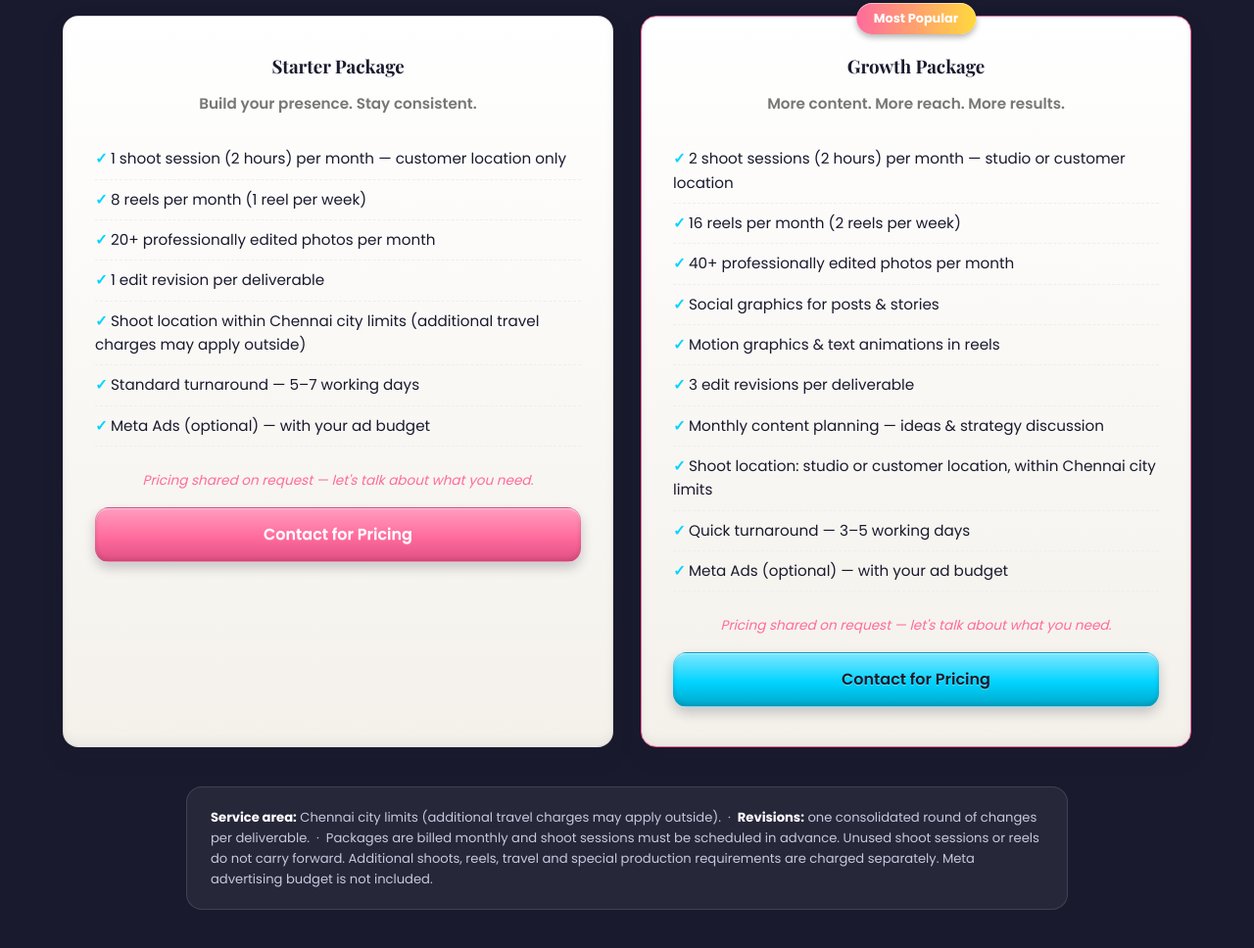
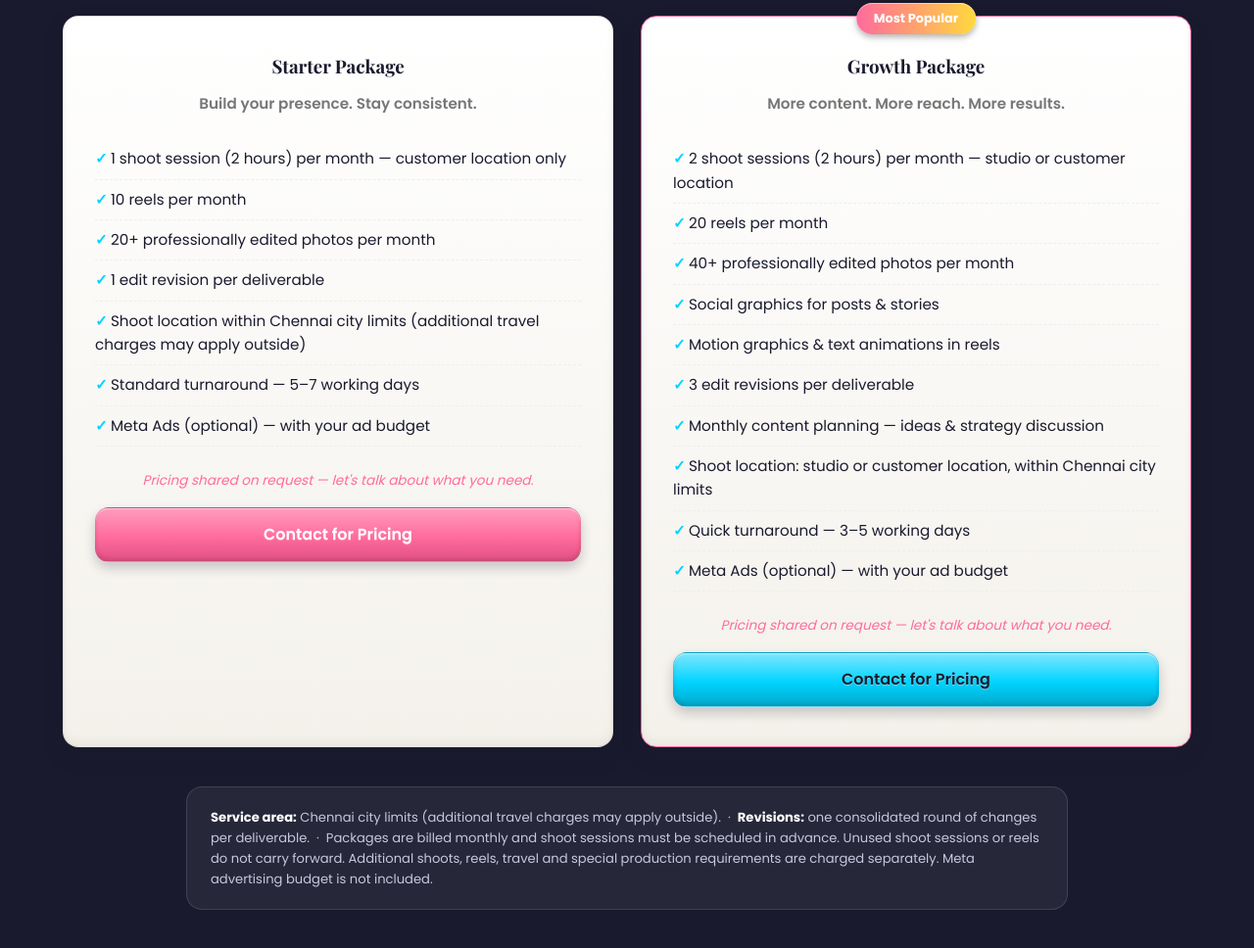
Before and after one commit to santhostgs/framethree, a plain HTML site: page social-branding.html in a window 1280 px wide. Shown: the part 1431-2399 px from the top of the page at 98% size. Drawn offline with nearby package versions, Linux system fonts and the light colour scheme.

Commit message:
Update social branding reel counts to 10/month and 20/month
Co-Authored-By: Claude Sonnet 5 <noreply@anthropic.com>

```diff
--- a/social-branding.html
+++ b/social-branding.html
@@ -87,7 +87,7 @@
         <p class="pricing-tagline">Build your presence. Stay consistent.</p>
         <ul class="pricing-features">
           <li>1 shoot session (2 hours) per month — customer location only</li>
-          <li>8 reels per month (1 reel per week)</li>
+          <li>10 reels per month</li>
           <li>20+ professionally edited photos per month</li>
           <li>1 edit revision per deliverable</li>
           <li>Shoot location within Chennai city limits (additional travel charges may apply outside)</li>
@@ -103,7 +103,7 @@
         <p class="pricing-tagline">More content. More reach. More results.</p>
         <ul class="pricing-features">
           <li>2 shoot sessions (2 hours) per month — studio or customer location</li>
-          <li>16 reels per month (2 reels per week)</li>
+          <li>20 reels per month</li>
           <li>40+ professionally edited photos per month</li>
           <li>Social graphics for posts & stories</li>
           <li>Motion graphics & text animations in reels</li>
```
